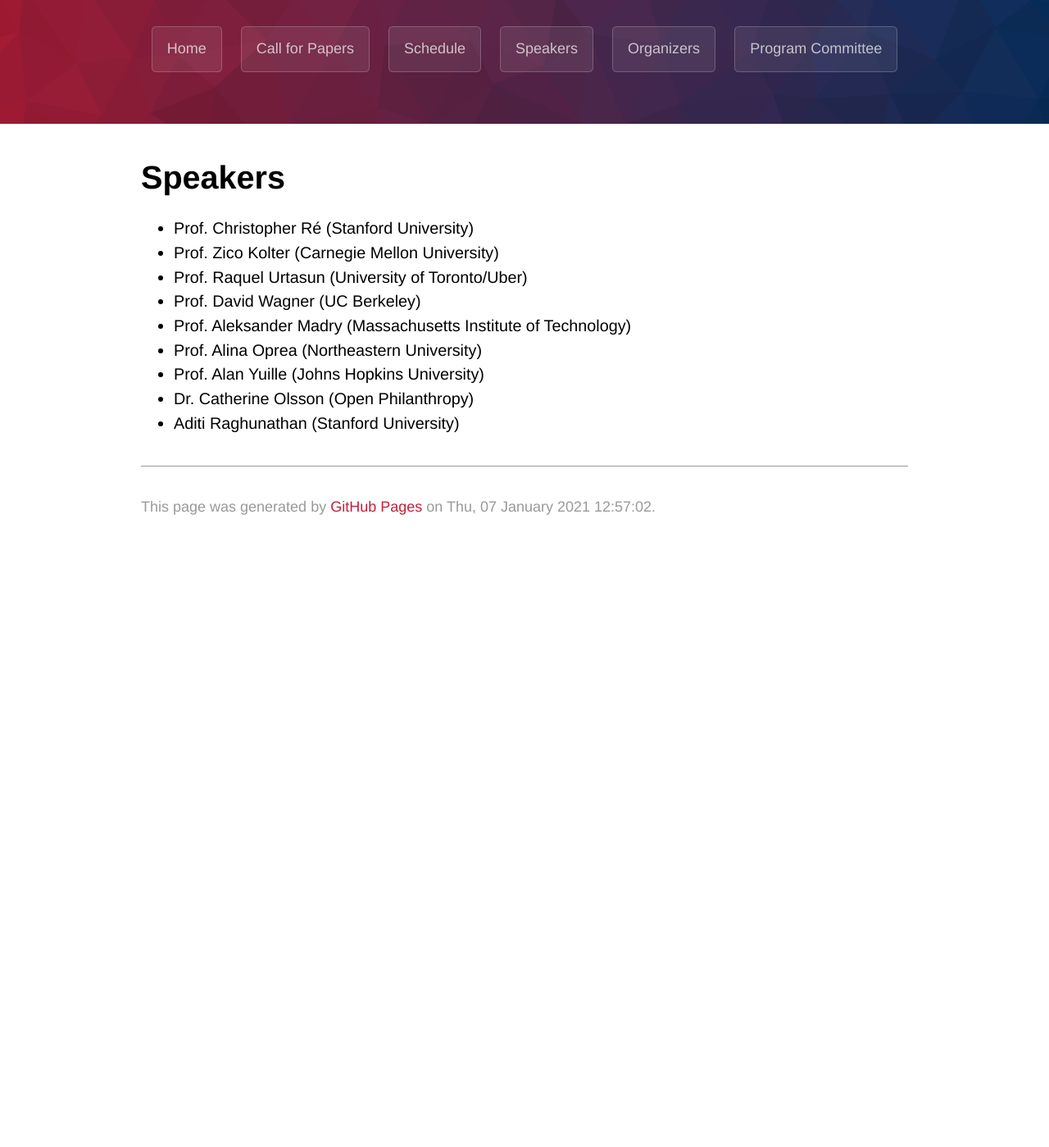
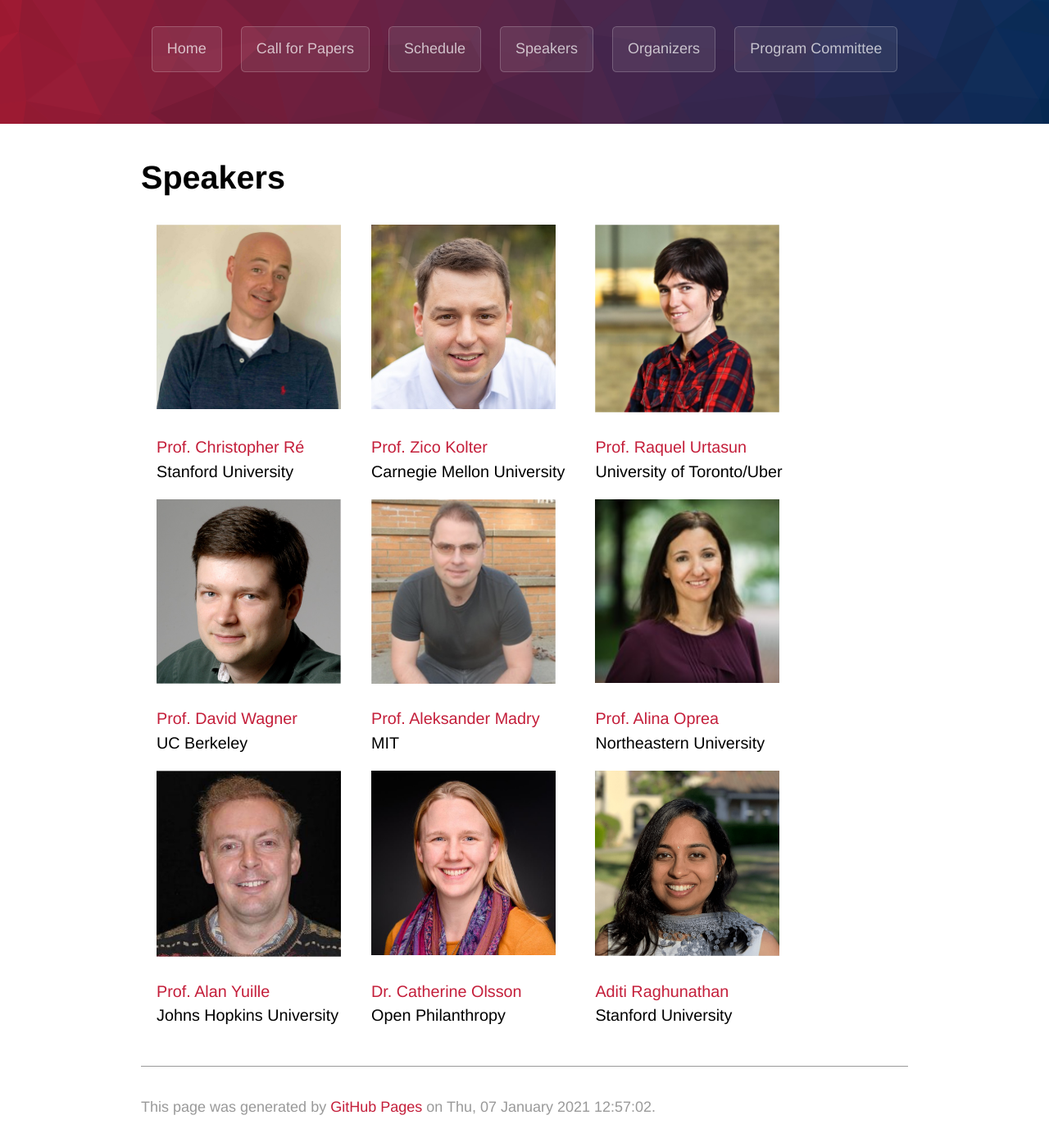
Before and after one commit to iclr21-secml-workshop/iclr21-secml-workshop.github.io, a Jekyll site: the page built from speakers.md, in a window 1280 px wide and 1400 px high, scrolled down 277 px. Shown: the whole window at 82% size. Built offline with Jekyll 4.4.1, drawn with Linux system fonts in a browser that asks for light colours; some web fonts are replaced; our own code applies the rules of GitHub Pages for plain Markdown files; before the commit the page ends 945 px from its top, so only the background shows below that.

Commit message:
updated speakers page

```diff
--- a/speakers.md
+++ b/speakers.md
@@ -5,12 +5,9 @@ layout: default
 # Speakers
 
 
-- Prof. Christopher Ré (Stanford University)
-- Prof. Zico Kolter (Carnegie Mellon University)
-- Prof. Raquel Urtasun (University of Toronto/Uber)
-- Prof. David Wagner (UC Berkeley)
-- Prof. Aleksander Madry (Massachusetts Institute of Technology)
-- Prof. Alina Oprea (Northeastern University)
-- Prof. Alan Yuille (Johns Hopkins University)
-- Dr. Catherine Olsson (Open Philanthropy)
-- Aditi Raghunathan (Stanford University)
+|<img src="/assets/images/christopher_re.jpg" alt="Christopher Ré" width="225"/>|<img src="/assets/images/zicokolter.jpg" alt="Zico Kolter" width="225"/>|<img src="/assets/images/raquel.jpg" alt="Raquel Urtasun" width="225"/>|
+|[Prof. Christopher Ré](https://cs.stanford.edu/~chrismre/)<br />Stanford University|[Prof. Zico Kolter](https://zicokolter.com/)<br />Carnegie Mellon University|[Prof. Raquel Urtasun](http://www.cs.toronto.edu/~urtasun/)<br />University of Toronto/Uber|
+|<img src="/assets/images/david_wagner.jpg" alt="David Wagner" width="225"/>|<img src="/assets/images/aleksander_madry.jpg" alt="Aleksander Madry" width="225"/>|<img src="/assets/images/alinaoprea.jpeg" alt="Alina Oprea" width="225"/>|
+|[Prof. David Wagner](https://people.eecs.berkeley.edu/~daw/)<br />UC Berkeley|[Prof. Aleksander Madry](https://people.csail.mit.edu/madry/)<br />MIT|[Prof. Alina Oprea](https://www.ccs.neu.edu/home/alina/)<br />Northeastern University|
+|<img src="/assets/images/alan.jpg" alt="Alan Yuille" width="225"/>|<img src="/assets/images/catherine.jpg" alt="Catherine Olsson" width="225"/>|<img src="/assets/images/aditi.png" alt="Aditi Raghunathan" width="225"/>|
+|[Prof. Alan Yuille](http://www.cs.jhu.edu/~ayuille/)<br />Johns Hopkins University|[Dr. Catherine Olsson](https://www.openphilanthropy.org/about/team/catherine-olsson)<br />Open Philanthropy|[Aditi Raghunathan](https://stanford.edu/~aditir/)<br />Stanford University|
```
Also changed, not shown: assets/images/aditi.png (added), assets/images/alan.jpg (added), assets/images/aleksander_madry.jpg (added), assets/images/alinaoprea.jpeg (added), assets/images/catherine.jpg (added), assets/images/christopher_re.jpg (added), assets/images/david_wagner.jpg (added), assets/images/raquel.jpg (added), assets/images/zicokolter.jpg (added).
